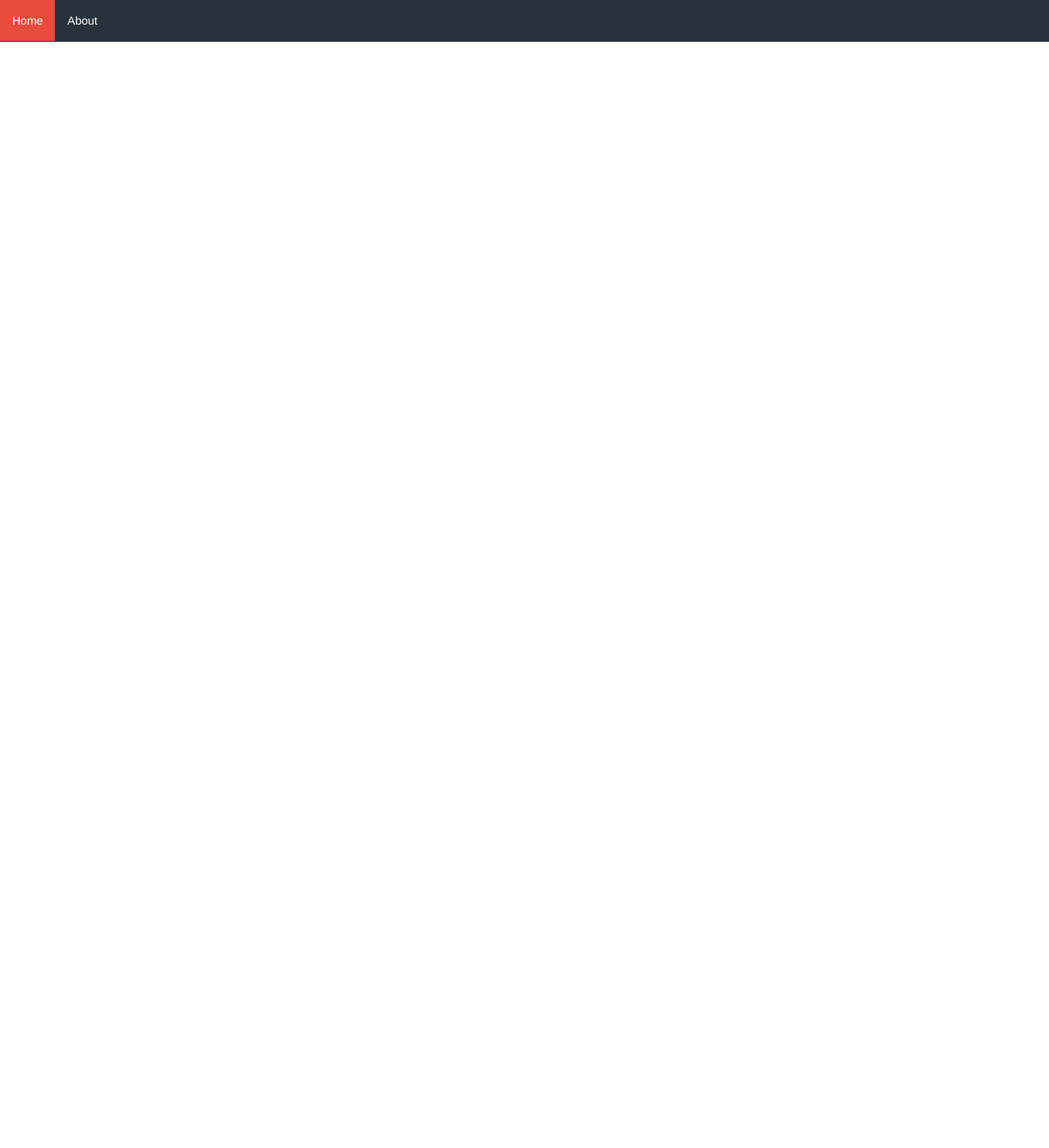
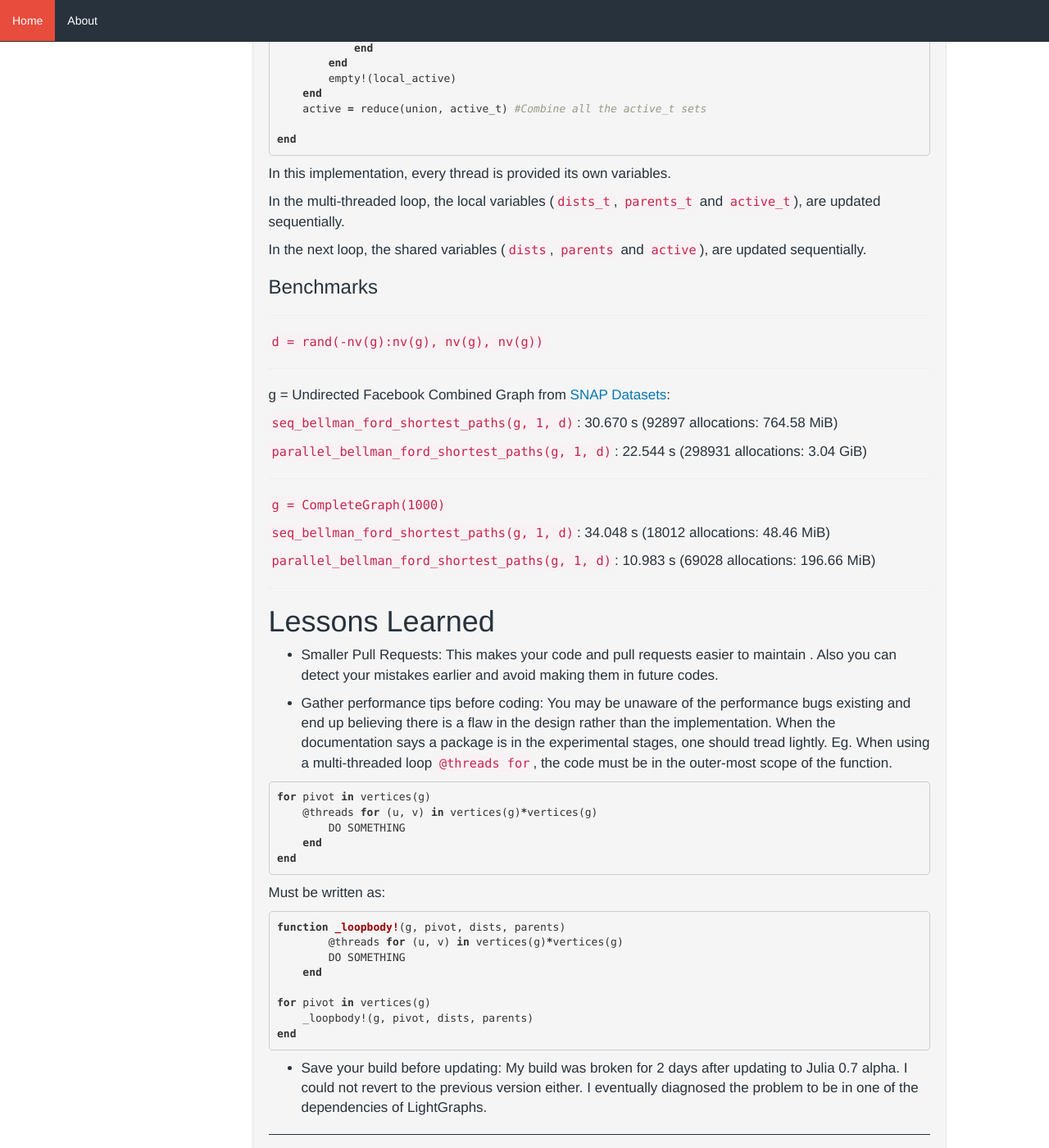
Before and after one commit to SohamTamba/GSoC, a Jekyll site: the page built from _posts/2018-06-11-weeks-3-to-4.markdown, in a window 1280 px wide and 1400 px high, scrolled down 3181 px. Shown: the whole window at 82% size. Built offline with Jekyll 4.4.1, drawn with Linux system fonts in a browser that asks for light colours; some of the changed text lies outside the part shown.

Commit message:
Weeks 3 to 4

```diff
--- a/_posts/2018-06-11-weeks-3-to-4.markdown
+++ b/_posts/2018-06-11-weeks-3-to-4.markdown
@@ -6,7 +6,7 @@ categories: GSoC
 tags: GSoC
 description: MAY-26-2018 to JUNE-11-2018.
 ---
-# Tasks completed in weeks 1 to 2
+# Tasks completed in weeks 3 to 4
 
 1. Polished Pull Requests on Greedy Heuristics.
 2. Implemented Parallel Floyd Warshall All Pairs Shortest Paths algorithm.
@@ -15,37 +15,36 @@ description: MAY-26-2018 to JUNE-11-2018.
 
 # Details
 
-### Polished Pull Requests on Greedy Heuristics
+## Polished Pull Requests on Greedy Heuristics
 Several changes were made to the two Pull Requests consisted of functions to solve to 8 different problems. For example, we decided to use Bit Arrays instead of Boolean Arrays. Boolean Arrays require more memory (8x) than Bit Arrays but have faster access time. However, when the number of entries increases and it longer becomes possible to fit the entire array in a cache line, bit arrays become much faster as the number of [cache misses](http://www.bowdoin.edu/~allen/courses/cs220/lab7/notes.html) decrease.
 
 
-### Parallel Floyd Warshall All Pairs Shortest Paths
-This algorithm is used to find the shortest path between all pairs of vertices in a
+## Parallel Floyd Warshall All Pairs Shortest Paths
+Floyd Warshall is an algorithm used to find the shortest path between all pairs of vertices in a
 graph that does not have any negative weight edge cycles.
 
-The algorithm can be descirbed roughly as:
+The bottle neck portion of the algorithm can be descirbed roughly as:
 {% highlight julia %}
 for pivot in vertices(g)
-	for (u, v) in vertices(g)*vertices(g)
-		if dists[u, v] < dists[u, pivot] + dists[pivot, v]
-			dists[u, v] = dists[u, pivot] + dists[pivot, v]
-			parents[u, v] = parents[pivot, v]
-		end
-	end
+    for (u, v) in vertices(g)*vertices(g)
+        if dists[u, v] > dists[u, pivot] + dists[pivot, v]
+            dists[u, v] = dists[u, pivot] + dists[pivot, v]
+            parents[u, v] = parents[pivot, v]
+        end
+    end
 end
 {% endhighlight %}
 I wrote the parallel version roughly as:
 {% highlight julia %}
 for pivot in vertices(g)
-	@threads for (u, v) in vertices(g)*vertices(g)
-		if u == pivot || v == pivot
-			continue
-		end
-		if dists[u, v] < dists[u, pivot] + dists[pivot, v]
-			dists[u, v] = dists[u, pivot] + dists[pivot, v]
-			parents[u, v] = parents[pivot, v]
-		end
-	end
+    @threads for (u, v) in vertices(g)*vertices(g)
+        if u != pivot && v != pivot
+            if dists[u, v] > dists[u, pivot] + dists[pivot, v]
+                dists[u, v] = dists[u, pivot] + dists[pivot, v]
+                parents[u, v] = parents[pivot, v]
+            end
+        end
+    end
 end
 {% endhighlight %}
 The modification is needed to prevent a race-condition which would have occured if `u` or `v` was the `pivot`.
@@ -61,40 +60,166 @@ Thread 2: u = 100 and v = 2
 If Thread 1 writes on `dists[u, v]` when Thread 2 reads `dists[pivot, v]` then we have a concurrent
 read-write.
 
-The modification does not change the correctness of the algorithm because:
-since there is no negative weight cycle, `dists[pivot, pivot] > 0`.
+The modification does not change the correctness of the algorithm.
+Since there is no negative weight cycle, `dists[pivot, pivot] >= 0`.
 When v = pivot: `dists[u, pivot] < dists[u, pivot] + dists[pivot, pivot]` is false.
 Hence the update.
 
-Benchmarks were taken on a Random Regular Graph with degree = |V|/100.
 
-|V| = 1000
+### Benchmarks
 
-`seq_floyd_warshall_shortest_paths`: 806.479 ms (5 allocations: 15.26 MiB)
+---
 
-`parallel_floyd_warshall_shortest_paths`: 592.930 ms (1005 allocations: 15.32 MiB)
+`d = rand(-nv(g):nv(g), nv(g), nv(g))`
 
+---
 
-|V| = 2000
+`g = random_regular_graph(1000, 10)`
 
-`seq_floyd_warshall_shortest_paths`: 6.548 s (5 allocations: 61.04 MiB)
+`seq_floyd_warshall_shortest_paths(g, d)`: 806.479 ms (5 allocations: 15.26 MiB)
 
-`parallel_floyd_warshall_shortest_paths`: 4.997 s (2005 allocations: 61.16 MiB)
+`parallel_floyd_warshall_shortest_paths(g, d)`: 592.930 ms (1005 allocations: 15.32 MiB)
 
-|V| = 3000
+---
 
-`seq_floyd_warshall_shortest_paths`: 21.194 s (5 allocations: 137.33 MiB)
+`g = random_regular_graph(2000, 20)`
 
-`parallel_floyd_warshall_shortest_paths`: 16.924 s (3005 allocations: 137.51 MiB)
+`seq_floyd_warshall_shortest_paths(g, d)`: 6.548 s (5 allocations: 61.04 MiB)
 
+`parallel_floyd_warshall_shortest_paths(g, d)`: 4.997 s (2005 allocations: 61.16 MiB)
 
-### Karger Global Minimum Cut algorithm
+---
+
+`g = random_regular_graph(3000, 30)`
+
+`seq_floyd_warshall_shortest_paths(g, d)`: 21.194 s (5 allocations: 137.33 MiB)
+
+`parallel_floyd_warshall_shortest_paths(g, d)`: 16.924 s (3005 allocations: 137.51 MiB)
+
+---
+
+## Karger Global Minimum Cut algorithm
 This is a simple algorithm that can be described as follows:
 While there are more than two nodes in a graph, choose an edge at random and contract it.
 The 2 nodes represent the cut.
 I implemented this algorithm using the disjoint set datastructure.
 
-### Parallel Bellman Ford Shortest Paths
+## Parallel Bellman Ford Shortest Paths
+Bellman Ford algorithm is used to find the shortest path from a single source in a
+graph that does not have any negative weight edge cycles.
 
 
+The bottle neck portion of the algorithm:
+{% highlight julia %}
+active = Set(source) #Set does not allow duplicate elements.
+for repetition in vertices(g)
+    new_active = Set([])
+    for v in active
+        for u in outneighbors(g, v)
+            if dists[u] > dists[v] + edge_weight[v, u]
+                dists[u] > dists[v] + edge_weight[v, u]
+                parents[u] = v
+                push!(new_active, u)
+            end
+        end
+    end
+    active = new_active
+end
+{% endhighlight %}
+
+The parallel version:
+{% highlight julia %}
+active = Set(source)
+for repetition in vertices(g)
+
+    @threads for v in active
+        local_dists = dists_t[threadid()]
+        local_parents = parents_t[threadid()]
+        local_active = active_t[threadid()]
+
+        for u in outneighbors(g, v)
+            relax_dist = dists[v] + edge_weight[v, u]
+            if dists[u] > relax_dists && local_dists[u] > relax_dists
+                local_dists[u] = dists[v] + edge_weight[v, u]
+                local_parents[u] = v
+                push!(local_active, u)
+            end
+        end
+    end
+
+
+    for i in 1:nthreads()
+        local_dists = dists_t[i]
+        local_parents = parents_t[i]
+        local_active = active_t[i]
+
+        for v in local_active
+            if local_dists[v] < dists[v]
+                dists[v] = local_dists[v]
+                parents[v] = local_parents[v]
+            end
+        end
+        empty!(local_active)
+    end
+    active = reduce(union, active_t) #Combine all the active_t sets
+
+end
+{% endhighlight %}
+
+In this implementation, every thread is provided its own variables.
+
+In the multi-threaded loop, the local variables (`dists_t`, `parents_t` and `active_t`), are updated sequentially.
+
+In the next loop, the shared variables (`dists`, `parents` and `active`), are updated sequentially.
+
+### Benchmarks
+
+---
+
+`d = rand(-nv(g):nv(g), nv(g), nv(g))`
+
+---
+
+g = Undirected Facebook Combined Graph from [SNAP Datasets](https://github.com/JuliaGraphs/SNAPDatasets.jl):
+
+`seq_bellman_ford_shortest_paths(g, 1, d)`:   30.670 s (92897 allocations: 764.58 MiB)
+
+`parallel_bellman_ford_shortest_paths(g, 1, d)`:   22.544 s (298931 allocations: 3.04 GiB)
+
+---
+
+`g = CompleteGraph(1000)`
+
+`seq_bellman_ford_shortest_paths(g, 1, d)`:   34.048 s (18012 allocations: 48.46 MiB)
+
+`parallel_bellman_ford_shortest_paths(g, 1, d)`:   10.983 s (69028 allocations: 196.66 MiB)
+
+---
+
 # Lessons Learned
+ * Smaller Pull Requests: This makes your code and pull requests easier to maintain . Also you can detect your mistakes earlier and avoid making them in future codes.
+
+ * Gather performance tips before coding: You may be unaware of the performance bugs existing and end up believing there is a flaw in the design rather than the implementation. When the documentation says a package is in the experimental stages, one should tread lightly. Eg. When using a multi-threaded loop `@threads for`, the code must be in the outer-most scope of the function.
+
+{% highlight julia %}
+for pivot in vertices(g)
+    @threads for (u, v) in vertices(g)*vertices(g)
+        DO SOMETHING
+    end
+end
+{% endhighlight %}
+Must be written as:
+
+{% highlight julia %}
+function _loopbody!(g, pivot, dists, parents)
+	@threads for (u, v) in vertices(g)*vertices(g)
+        DO SOMETHING
+    end
+
+for pivot in vertices(g)
+    _loopbody!(g, pivot, dists, parents)
+end
+
+{% endhighlight %}
+
+ * Save your build before updating: My build was broken for 2 days after updating to Julia 0.7 alpha. I could not revert to the previous version either. I eventually diagnosed the problem to be in one of the dependencies of LightGraphs.
```
